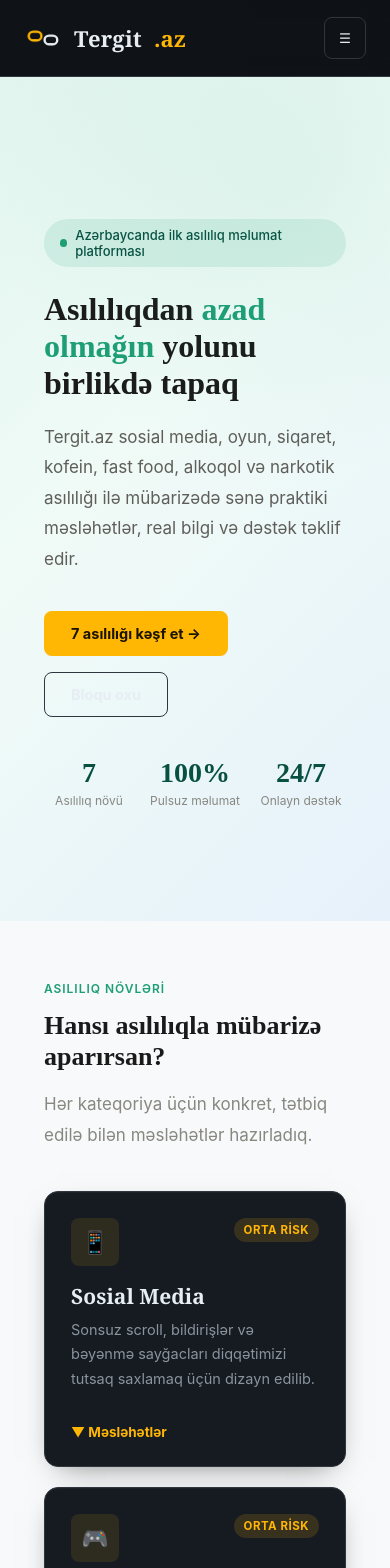
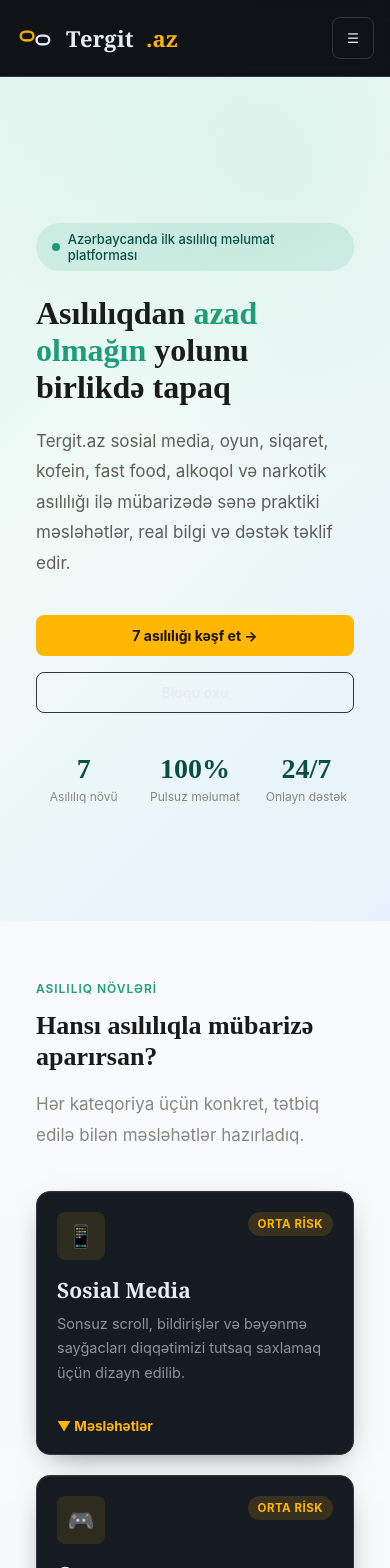
Before and after one commit to orxanmursudovv-blip/tergit-az, a React app: page / in a window 390 px wide. Shown: the top 1568 px of the page. Built offline with nearby package versions, Linux system fonts and the light colour scheme; the HTML template or start-up script is replaced by a standard one.

Commit message:
Mobil Versiya yeniliyi

```diff
--- a/src/index.css
+++ b/src/index.css
@@ -1139,6 +1139,77 @@ tr:last-child td {
   .nav-links { display: none; }
   .nav-toggle { display: flex; }
   .footer-cols { gap: 30px; }
+
+  /* Container */
+  .container { padding: 0 16px; }
+
+  /* Hero section */
+  .home-hero {
+    min-height: auto;
+    padding: 90px 16px 50px;
+  }
+  .home-hero__grid { grid-template-columns: 1fr; gap: 30px; }
+  .home-hero__right { display: none; }
+  .home-hero__title { font-size: clamp(24px, 7vw, 34px); }
+  .home-hero__sub { font-size: 15px; }
+  .home-hero__btns { flex-direction: column; }
+  .home-hero__btns .btn { width: 100%; text-align: center; }
+  .home-hero__stats { gap: 8px; }
+  .home-hero__stat-num { font-size: 22px; }
+  .home-hero__stat-lbl { font-size: 10px; }
+
+  /* Sections */
+  .home-section { padding: 48px 16px; }
+  .home-section__title { font-size: clamp(20px, 6vw, 28px); }
+  .home-section__sub { font-size: 14px; }
+
+  /* Type cards */
+  .home-types-grid { grid-template-columns: 1fr; }
+  .home-type-card { padding: 20px; }
+
+  /* Signs */
+  .home-signs-layout { grid-template-columns: 1fr; gap: 28px; }
+
+  /* Quiz */
+  .home-quiz { padding: 20px 16px; }
+  .home-quiz h3 { font-size: 18px; }
+
+  /* Path steps */
+  .home-path-steps { grid-template-columns: 1fr 1fr; gap: 20px; }
+  .home-path-steps::before { display: none; }
+  .home-path-circle { width: 60px; height: 60px; font-size: 22px; }
+  .home-path-step h3 { font-size: 13px; }
+  .home-path-step p { font-size: 11px; }
+
+  /* Tracker */
+  .home-tracker-layout { grid-template-columns: 1fr; gap: 24px; }
+  .home-tracker { padding: 20px 16px; }
+  .home-tracker__date-row { flex-direction: column; }
+  .home-tracker__big { font-size: 36px; }
+
+  /* Hotline */
+  .home-hotline-cards { grid-template-columns: 1fr; }
+  .home-hotline-card { padding: 24px 16px; }
+
+  /* Addiction grid */
+  .addiction-grid { grid-template-columns: 1fr; }
+  .addiction-card { padding: 20px; }
+
+  /* Blog grid */
+  .blog-grid { grid-template-columns: 1fr; }
+
+  /* Footer */
+  .footer-cols { flex-direction: column; gap: 24px; }
+  .newsletter-form { flex-direction: column; }
+  .newsletter-form input { border-radius: 8px; }
+  .newsletter-form .btn { border-radius: 8px; width: 100%; }
+
+  /* Post detail */
+  .post-detail__title { font-size: 22px; }
+  .post-detail__cover { height: 200px; }
+
+  /* Buttons */
+  .btn { padding: 11px 18px; font-size: 14px; }
 }
 
 @media (max-width: 480px) {
@@ -1146,6 +1217,10 @@ tr:last-child td {
   .hero { padding: 64px 0 44px; }
   .admin-main { padding: 24px 18px; }
   th, td { padding: 12px 14px; }
+  .home-path-steps { grid-template-columns: 1fr; }
+  .home-hotline-card { padding: 20px 14px; }
+  .home-section__title { font-size: 20px; }
+  .home-quiz { padding: 16px 14px; }
 }
 
 /* ============================================================
```
